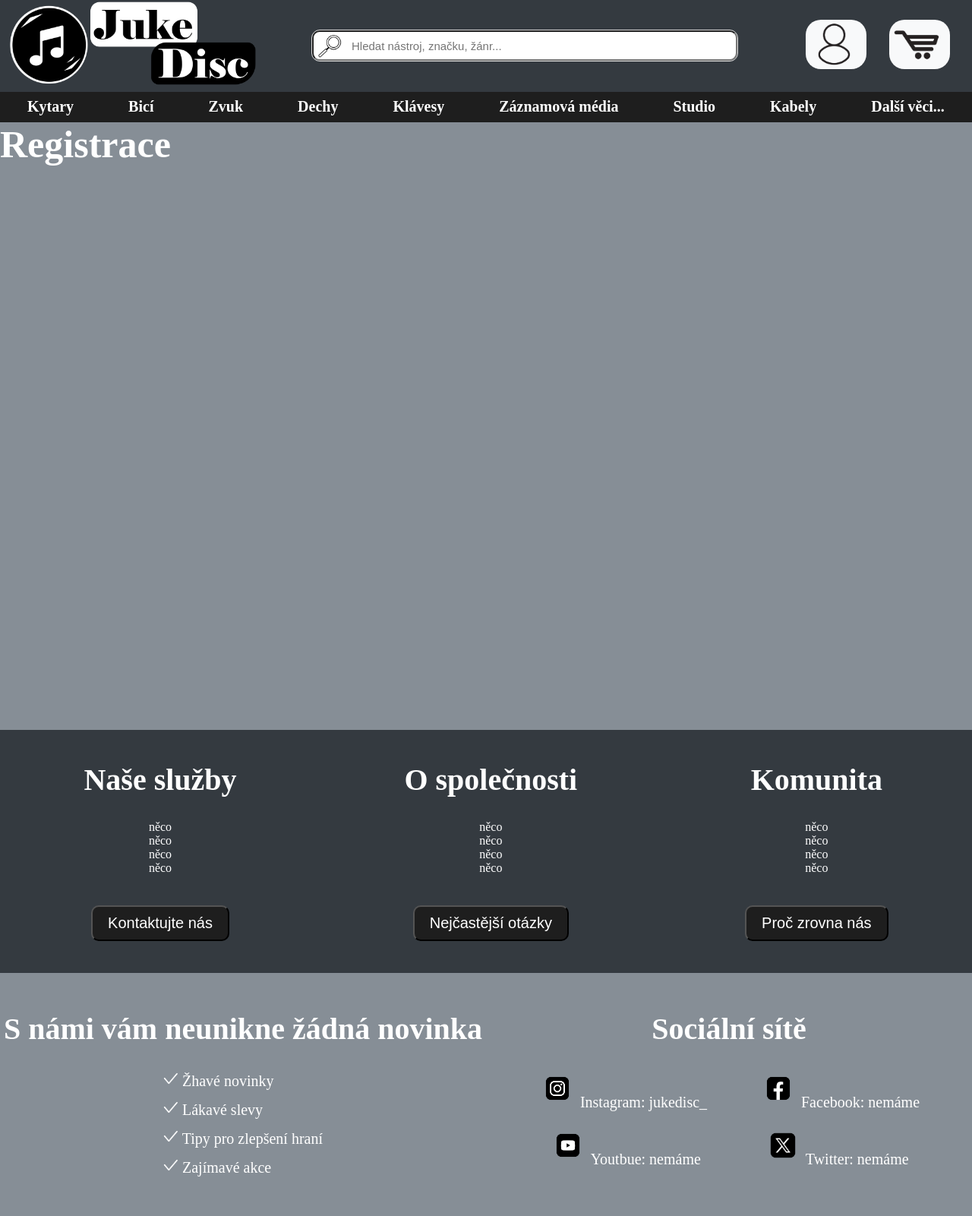
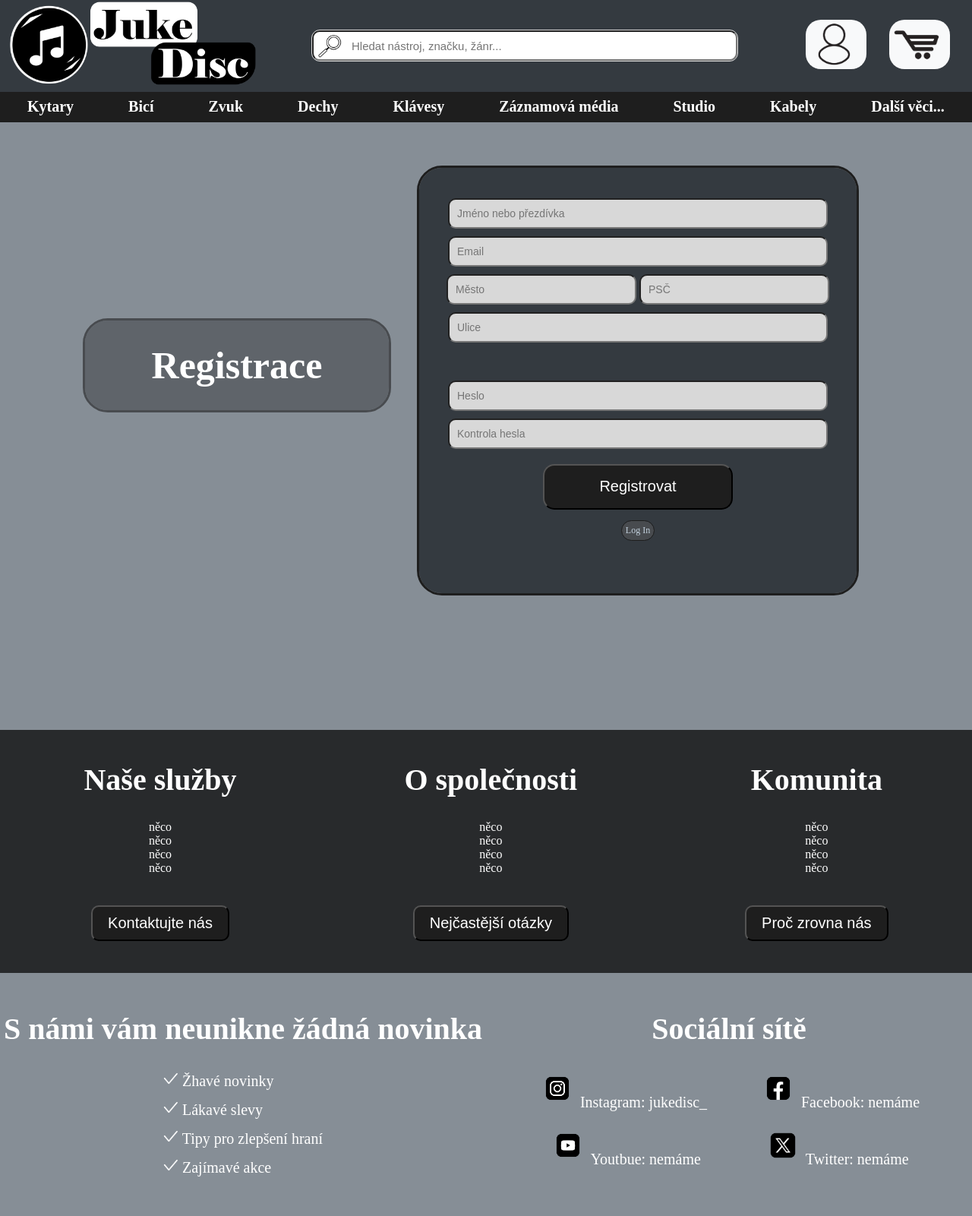
Before and after one commit to MagorStevie/Jukedisc, a PHP site: page /register.php in a window 1280 px wide. Shown: the whole page at 76% size. Run offline with PHP 8.4, Linux system fonts and the light colour scheme.

Commit message:
dělání spoustu věcí a přídání jsonu

```diff
--- a/includes/footer.php
+++ b/includes/footer.php
@@ -57,7 +57,7 @@
 
             <div class="bytwo">
                 <div class="one">
-                    <div> <img src="pictures/instagram-icon.png" alt="" class="icon"> Instagram: <a href="https://www.instagram.com/jukedisc_/"> jukedisc_ </a> </div>
+                    <a href="https://www.instagram.com/jukedisc_/"> <div> <img src="pictures/instagram-icon.png" alt="" class="icon"> Instagram:  jukedisc_ </div> </a>
                     <div> <img src="pictures/facebook-icon.png" alt="" class="icon"> Facebook: nemáme </div>
                 </div>
                 <div class="two">
--- a/register.php
+++ b/register.php
@@ -3,11 +3,26 @@
 ?>
 
     <div class="container2">
+
+    <div class="registration-center">
         <div class="registration-nadpis">
             <h1 class="registration"> Registrace </h1>
         </div>
+    </div>
 
         <div class="registration-data">
+            <input type="text" placeholder="Jméno nebo přezdívka" class="reg-text">
+            <input type="email" placeholder="Email" class="reg-text">
+            <div>
+                <input type="text" placeholder="Město" class="reg-mensi-text">
+                <input type="number"" placeholder="PSČ" max="99999" maxlength="5" class="reg-mensi-text">
+            </div>
+            <input type="text" placeholder="Ulice" class="reg-text">
+            <input type="password" placeholder="Heslo" class="reg-password">
+            <input type="password" placeholder="Kontrola hesla" class="reg-text">
+
+        <button class="reg-btn"> Registrovat </button>
+        <a href="" class="log-in"> Log In </a>
 
         </div>
 
--- a/style.css
+++ b/style.css
@@ -5,11 +5,11 @@
 }
 .container{
     background-color: #868e96;
-    height: 300vh;
     width: 100%;
     display: flex;
     flex-direction: column;
     align-items: center;
+    padding-bottom: 100px;
 }
 .container2{
     background-color: #868e96;
@@ -112,9 +112,85 @@ a{
 }
 
 
-.registration{
+.registration-center{
     display: flex;
-    width: 100%;
+    justify-content: end;
+    align-items: center;
+    width: 40%;
+    height: 80vh;
+}
+.registration-nadpis{
+    display: flex;
+    justify-content: center;
+    align-items: center;
+    padding: 30px;
+    border-radius: 30px;
+    width: 400px;
+    background-color: #5f646a;
+    outline: #484b4f 3px solid;
+}
+.registration-data{
+    width: 45%;
+    height: 70vh;
+    margin-top: 60px;
+    margin-left: 40px;
+    display: flex;
+    flex-direction: column;
+    align-items: center;
+    padding-top: 30px;
+    background-color: #343a40;
+    border-radius: 30px;
+    outline: #1e1e1e 3px solid;
+}
+.reg-text{
+    width: 500px;
+    height: 40px;
+    border-radius: 10px;
+    background-color: #d8d8d8;
+    padding-left: 10px;
+    font-size: 14px;
+    margin-top: 10px;
+}
+.reg-mensi-text{
+    width: 250px;
+    height: 40px;
+    border-radius: 10px;
+    background-color: #d8d8d8;
+    padding-left: 10px;
+    font-size: 14px;
+    margin-top: 10px;
+}
+.reg-password{
+    width: 500px;
+    height: 40px;
+    border-radius: 10px;
+    background-color: #d8d8d8;
+    padding-left: 10px;
+    font-size: 14px;
+    margin-top: 50px;
+}
+.reg-btn{
+    display: flex;
+    justify-content: center;
+    align-items: center;
+    font-size: 20px;
+    border-radius: 15px;
+    background-color: #1e1e1e;
+    color: white;
+    width: 250px;
+    height: 60px;
+    padding: 20px;
+    margin-top: 20px;
+}
+.log-in{
+    display: flex;
+    color: #c2d0dd;
+    background-color: #484b4f;
+    outline: #1e1e1e 1px solid;
+    border-radius: 15px;
+    padding: 5px;
+    font-size: 12px;
+    margin-top: 15px;
 }
 
 
@@ -132,7 +208,8 @@ a{
     justify-content: center;
     align-items: center;
     border-radius: 30px;
-    width: 80%;
+    margin-top: 30px;
+    width: 100%;
     height: 55vh;
     outline: 2px solid #343a40;
 }
@@ -153,7 +230,8 @@ a{
     right: 200px;
 }
 .santa-guitar{
-    width: 100%;
+    width: 1000px;
+    display: flex;
     height: 55vh;
     border-radius: 30px;
     background-image: url(pictures/santa-guitar.jpeg);
@@ -164,13 +242,10 @@ a{
 .list{
     display: flex;
     flex-wrap: wrap;
-    gap: 50px;
     justify-content: center;
     flex-direction: row;
-    width: 100%;
     padding-left: 50px;
     padding-right: 50px;
-    height: 250vh;
     color: white;
     padding-top: 150px;
 }
@@ -281,7 +356,7 @@ a{
 
 .sluzby{
     width: 100%;
-    background-color: #343a40;
+    background-color: #282a2c;
     height: 40vh;
     color: white;
     display: flex;
```
Also changed, not shown: index.php (+16 -62 lines), nakup-guitar.php (deleted, +0 -27 lines), nakup.php (added, +59 -0 lines), products.json (added, +65 -0 lines), pictures/produkt.webp (added).
